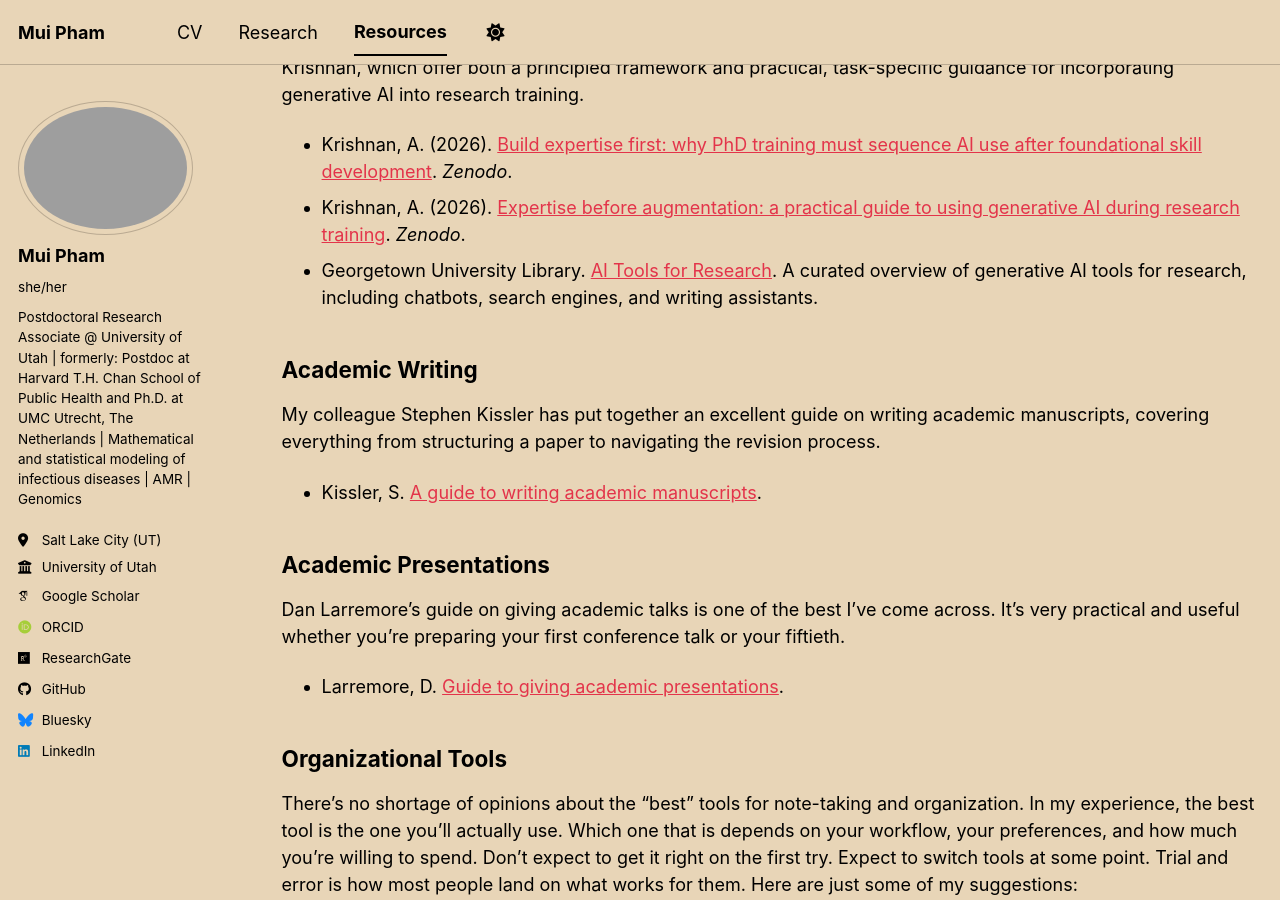
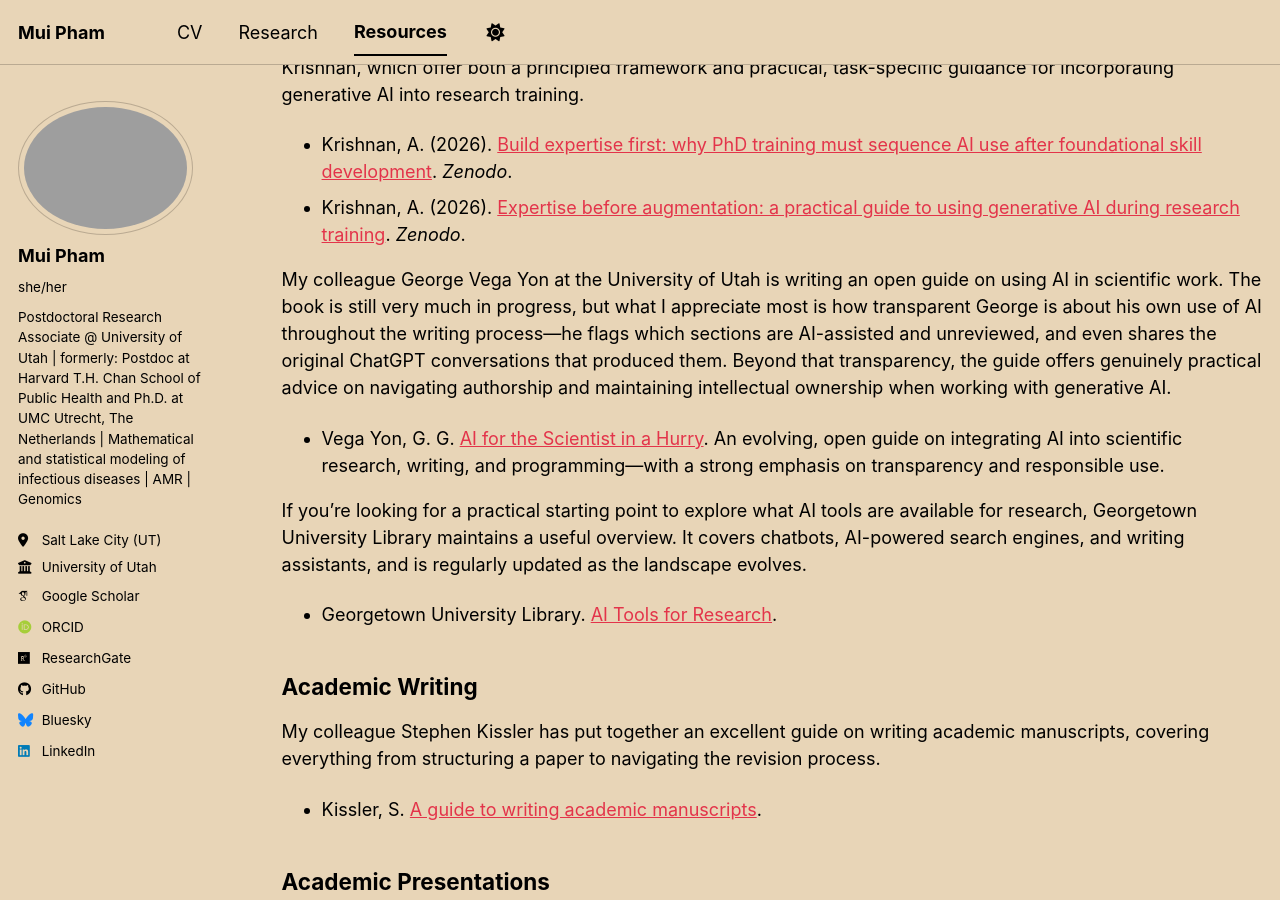
Before and after one commit to tm-pham/tm-pham.github.io, a Jekyll site: the page built from _pages/resources-research-practice.md, in a window 1280 px wide and 900 px high, scrolled down 733 px. Built offline with Jekyll 4.4.1, drawn with Linux system fonts in a browser that asks for light colours; some web fonts are replaced; a script bundle is joined from its source files by our own code; library files that are not in the unit come from our copies.

Commit message:
docs: add George Vega Yon's AI guide and refine Georgetown Library resource description

```diff
--- a/_pages/resources-research-practice.md
+++ b/_pages/resources-research-practice.md
@@ -25,7 +25,15 @@ If you are navigating this as a PhD student, postdoc, or mentor, I highly recomm
 
 - Krishnan, A. (2026). [Build expertise first: why PhD training must sequence AI use after foundational skill development](https://doi.org/10.5281/zenodo.18649847). *Zenodo*.
 - Krishnan, A. (2026). [Expertise before augmentation: a practical guide to using generative AI during research training](https://zenodo.org/records/18452320). *Zenodo*.
-- Georgetown University Library. [AI Tools for Research](https://guides.library.georgetown.edu/ai/tools). A curated overview of generative AI tools for research, including chatbots, search engines, and writing assistants.
+
+My colleague George Vega Yon at the University of Utah is writing an open guide on using AI in scientific work. The book is still very much in progress, but what I appreciate most is how transparent George is about his own use of AI throughout the writing process—he flags which sections are AI-assisted and unreviewed, and even shares the original ChatGPT conversations that produced them. Beyond that transparency, the guide offers genuinely practical advice on navigating authorship and maintaining intellectual ownership when working with generative AI.
+
+- Vega Yon, G. G. [AI for the Scientist in a Hurry](https://book-ai.ggvy.cl/). An evolving, open guide on integrating AI into scientific research, writing, and programming—with a strong emphasis on transparency and responsible use.
+
+
+If you're looking for a practical starting point to explore what AI tools are available for research, Georgetown University Library maintains a useful overview. It covers chatbots, AI-powered search engines, and writing assistants, and is regularly updated as the landscape evolves.
+
+- Georgetown University Library. [AI Tools for Research](https://guides.library.georgetown.edu/ai/tools).
 
 ## Academic Writing
 
```
